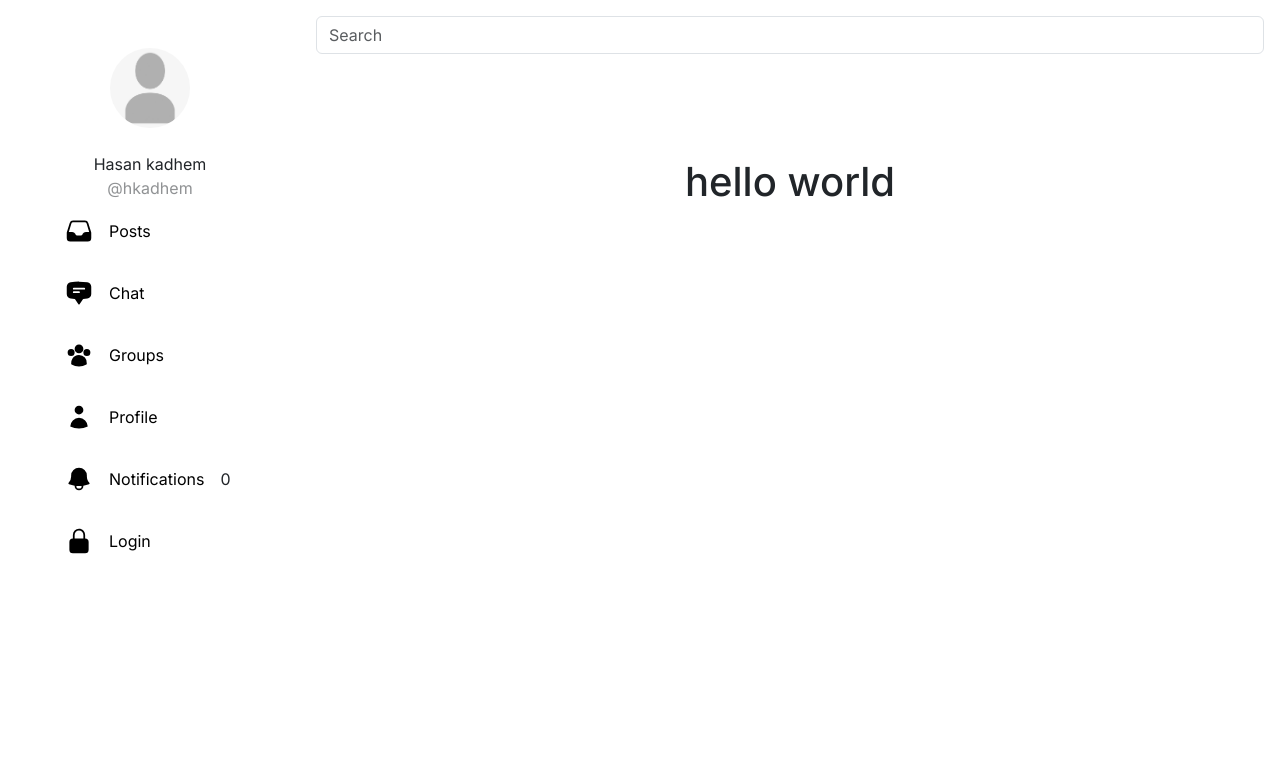
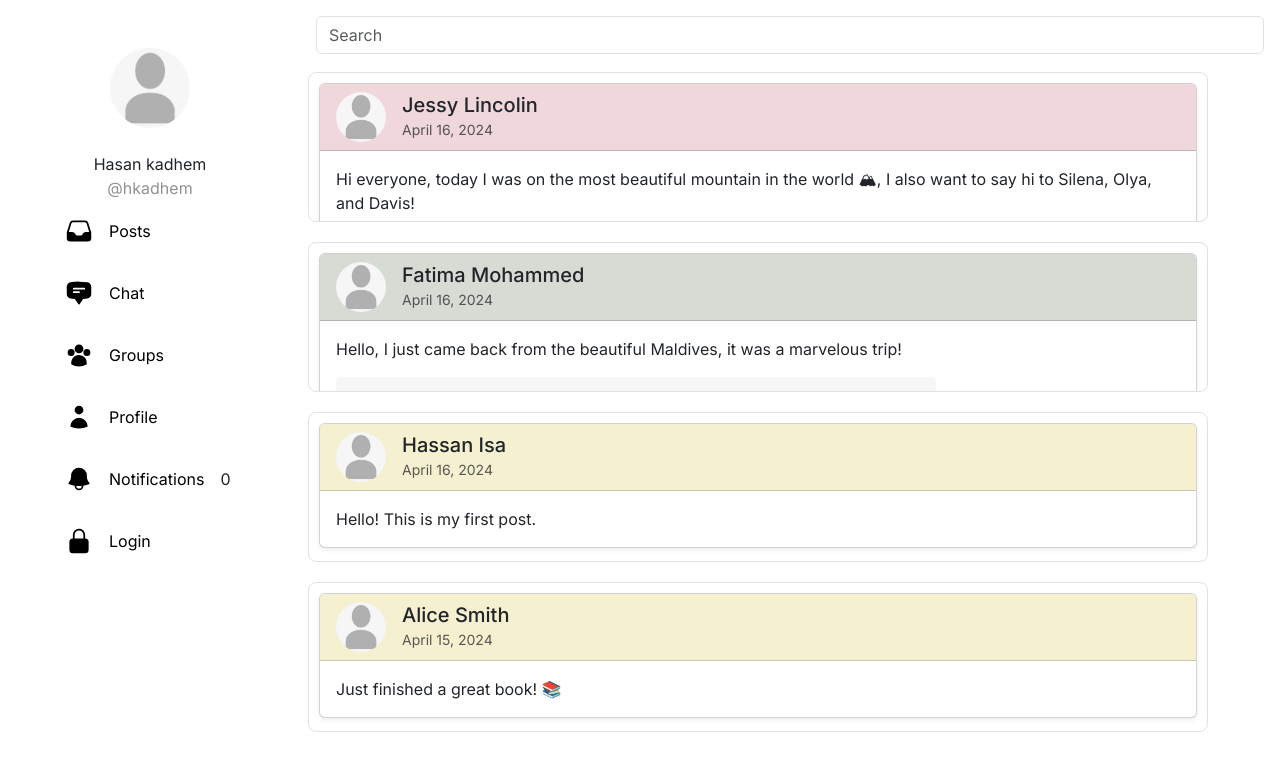
Before and after one commit to mariamqiix/social-network, a Next.js app in the folder frontend/: page / in a window 1280 px wide. Shown: the top 770 px of the page. Built offline with nearby package versions, Linux system fonts and the light colour scheme.

Commit message:
post list v1

```diff
--- a/frontend/src/app/page.tsx
+++ b/frontend/src/app/page.tsx
@@ -1,11 +1,80 @@
 import styles from "./page.module.css";
+import PostContent from './components/PostContent';
+import PostActions from './components/PostActions';
+import { randomColor } from "./components/colors";
 
 export default function Home() {
+  const posts = [
+    {
+      author: {
+        name: "Jessy Lincolin",
+        avatar: "/placeholder.jpg",
+      },
+      time: "April 16, 2024",
+      content: "Hi everyone, today I was on the most beautiful mountain in the world 🏔, I also want to say hi to Silena, Olya, and Davis!",
+      images: ["/placeholder.jpg"],
+      likes: "1",
+    },
+    {
+      author: {
+        name: "Fatima Mohammed",
+        avatar: "/placeholder.jpg",
+      },
+      time: "April 16, 2024",
+      content: "Hello, I just came back from the beautiful Maldives, it was a marvelous trip!",
+      images: ["/placeholder.jpg"],
+      likes: "1",
+    },
+    {
+      author: {
+        name: "Hassan Isa",
+        avatar: "/placeholder.jpg",
+      },
+      time: "April 16, 2024",
+      content: "Hello! This is my first post.",
+      //images: ["/placeholder.jpg"],
+      likes: "1",
+    },
+    {
+      author: {
+        name: "Alice Smith",
+        avatar: "/placeholder.jpg",
+      },
+      time: "April 15, 2024",
+      content: "Just finished a great book! 📚",
+      //images: ["/placeholder.jpg"],
+      likes: "5",
+    },
+  ];
+
+
   return (
-    <main className={styles.main}>
-      <h1>
-        hello world
-      </h1>
+
+    <main style={{ display: 'flex', flexDirection: 'column' }}>
+      {posts.map((post, index) => (
+        <div key={index} style={{
+          width: '100%',
+          maxWidth: '900px',
+          height: '150px', // Set a fixed height
+          margin: '10px 0',
+          padding: '10px',
+          border: '1px solid #e1e1e1',
+          borderRadius: '8px',
+          backgroundColor: '#fff',
+          overflow: 'hidden',
+          display: 'flex',
+          flexDirection: 'column',
+        }}>
+          <PostContent
+            avatar={post.author.avatar}
+            name={post.author.name}
+            time={post.time}
+            content={post.content}
+            images={post.images}
+          />
+          <PostActions likes={post.likes} />
+        </div>
+      ))}
     </main>
   );
 }
```
